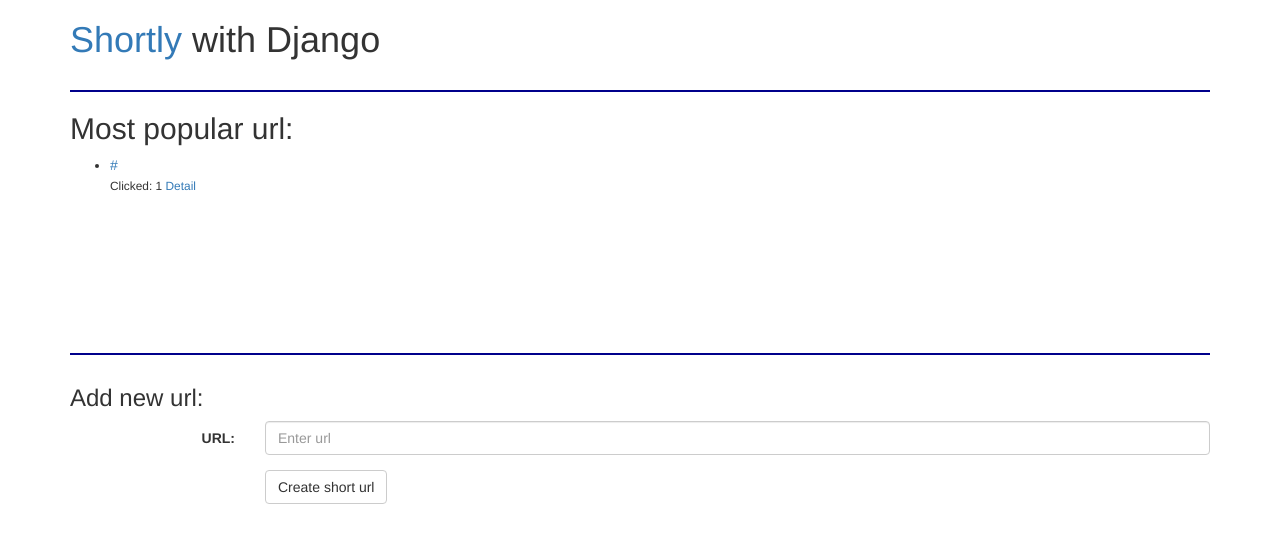
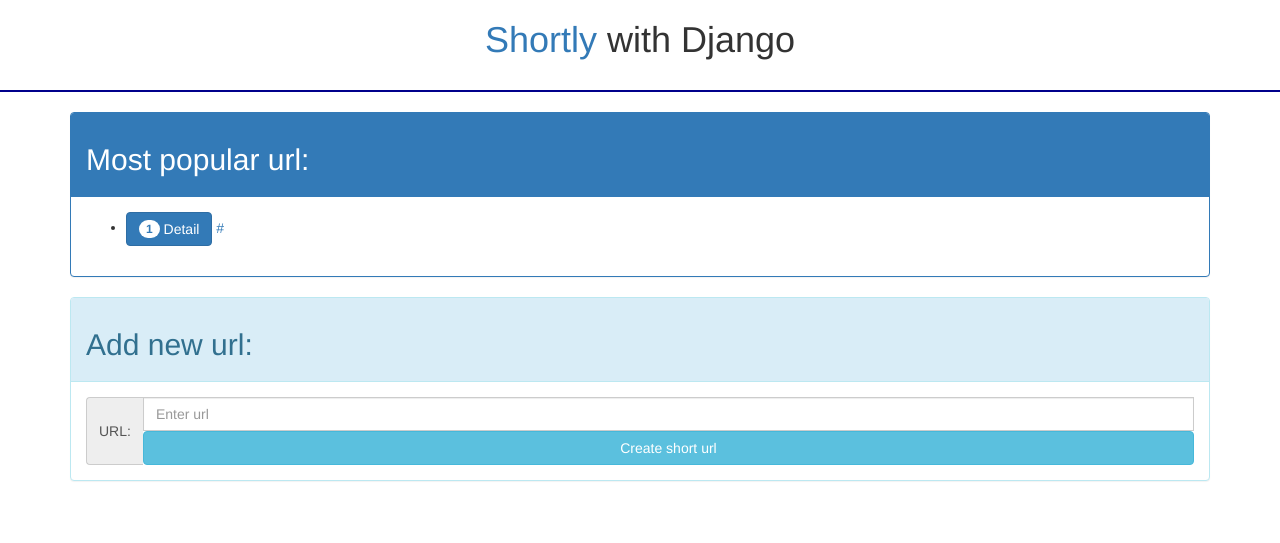
Before and after one commit to JuliFed/django_shortly, a Django app: page / in a window 1280 px wide. Shown: the top 543 px of the page. Run offline with Django 3.2, Linux system fonts and the light colour scheme; tables that the repository leaves empty hold one stand-in row (values such as "Sample post"); parts of the project's set-up code (start-up, migrations or seed data) failed here and were passed over; some libraries are stand-ins or nearby versions.

Commit message:
Changed templates

```diff
--- /dev/null
+++ b/shortly/appshortly/templates/appshortly/_partial/header.html
@@ -0,0 +1,3 @@
+<div style="text-align:center;border-bottom: 2px solid darkblue; padding-bottom:20px;margin-bottom:20px;">
+    <h1> <a href="/">Shortly</a> with Django</h1>
+</div>
--- a/shortly/appshortly/templates/appshortly/_partial/popular.html
+++ b/shortly/appshortly/templates/appshortly/_partial/popular.html
@@ -1,11 +1,15 @@
+<div class="panel panel-primary">
+    <div class="panel-heading">
         <h2> Most popular url:</h2>
-<div style="min-height:200px; margin-bottom:30px; border-bottom:2px solid darkblue;">
+    </div>
+    <div class="panel-body">
         <ul>
         {% for url in urls %}
             <li style="padding-bottom:5px;">
-            <a href="/{{ url.id }}">{{ url.url }}</a> <br/>
-            <small>Clicked: {{ url.clicked }} <a href="/{{ url.id }}/detail">Detail </a> </small>
+                <button type="button" class="btn btn-primary"><span class="badge">{{ url.clicked }}</span><a href="/{{ url.id }}/detail" style="color:#fff;"> Detail</a></button>
+                <a href="/{{ url.id }}">{{ url.url }}</a>
             </li>
         {% endfor %}
         </ul>
     </div>
+</div>
--- a/shortly/appshortly/templates/appshortly/base.html
+++ b/shortly/appshortly/templates/appshortly/base.html
@@ -1,22 +1,22 @@
-
 <!DOCTYPE html>
 <html lang="en">
 <head>
     <meta charset="UTF-8">
      <title>Shortly | {% block title %}{% endblock %}</title>
-    <link rel="stylesheet" href="https://maxcdn.bootstrapcdn.com/bootstrap/3.3.7/css/bootstrap.min.css">
+    {% load bootstrap3 %}
+    {% bootstrap_css %}
 </head>
 <body>
+    {% include 'appshortly/_partial/header.html' %}
     <div class="container">
-        <div style="border-bottom: 2px solid darkblue; padding-bottom:20px;margin-bottom:20px;">
-        <h1> <a href="/">Shortly</a> with Django</h1>
-        </div>
         {% block popular %}
-
         {% endblock %}
 
+        {% if error %}
+            <p class=error><strong>Error:</strong> {{ error }}
+        {% endif %}
+
         {% block body %}
-
         {% endblock %}
     </div>
 </body>
--- a/shortly/appshortly/templates/appshortly/index.html
+++ b/shortly/appshortly/templates/appshortly/index.html
@@ -1,35 +1,23 @@
 {% extends "appshortly/base.html" %}
-
 {% block title %} Shortly - most popular links{% endblock %}
-
-{% if error %}
-    <p class=error><strong>Error:</strong> {{ error }}
-{% endif %}
-
 {% block popular %}
     {% include 'appshortly/_partial/popular.html' %}
 {% endblock %}
+{% block body %}
+    <div class="panel panel-info">
+        <div class="panel-heading">
+            <h2> Add new url:</h2>
+        </div>
+        <div class="panel-body">
+            <form class="form-horizontal" action="/create_short_url" method="POST">
+                {% csrf_token %}
+                <div class="input-group">
+                    <span class="input-group-addon">URL:</span>
+                    <input type="text" class="form-control" id="url_link" placeholder="Enter url" name="url_link">
+                    <button type="submit" class="btn btn-info btn-block">Create short url</button>
+                </div>
 
-
-{% block body %}
-
-    {% if last_created %}
-            <h3>Last created short url: <a href="{{ last_created }}">{{ last_created }}</a> </h3>
-    {% endif %}
-
-<h3> Add new url:</h3>
-<form class="form-horizontal" action="/create_short_url" method="POST">
-    {% csrf_token %}
-    <div class="form-group">
-        <label class="control-label col-sm-2" for="url_link">URL:</label>
-        <div class="col-sm-10">
-            <input type="text" class="form-control" id="url_link" placeholder="Enter url" name="url_link">
+            </form>
         </div>
     </div>
-    <div class="form-group">
-        <div class="col-sm-offset-2 col-sm-10">
-            <button type="submit" class="btn btn-default">Create short url</button>
-        </div>
-    </div>
-</form>
 {% endblock %}
--- /dev/null
+++ b/shortly/appshortly/utils/helpers.py
@@ -0,0 +1,6 @@
+from urllib.parse import urlparse
+
+
+def is_valid_url(url):
+    parts = urlparse(url)
+    return parts.scheme in ('http', 'https')
--- a/shortly/appshortly/views.py
+++ b/shortly/appshortly/views.py
@@ -1,36 +1,36 @@
 from django.shortcuts import render, redirect, get_object_or_404
 from .models import Shortly
-from urllib.parse import urlparse
+from .utils import helpers
 
-def index(request, error=None):
-    print('error', error)
+
+def index(request):
     if not Shortly.objects.first():
         return render(request, 'appshortly/index.html', {"urls": []})
 
-    urls = Shortly.objects.order_by('-clicked')[:10]
-    return render(request, 'appshortly/index.html', {"urls": urls, "error": error})
+    urls = Shortly.objects.order_by('-clicked')[:7]
+    return render(request, 'appshortly/index.html', {"urls": urls})
 
-
-def is_valid_url(url):
-    parts = urlparse(url)
-    return parts.scheme in ('http', 'https')
 
 def create_new_url(request):
     if request.method == 'POST':
-
         unique_link = Shortly.objects.filter(url=request.POST.get('url_link')).first()
         if unique_link:
             return redirect('/%s' % unique_link.id)
 
-        if is_valid_url(request.POST.get('url_link')):
+        if helpers.is_valid_url(request.POST.get('url_link')):
             url = Shortly(url=request.POST.get('url_link'))
             url.save()
-            return render(request, 'appshortly/detail.html', {"url": url, "host_name": request.build_absolute_uri()})
+            return render(request, 'appshortly/detail.html', {"url": url, "host_name": request.get_host()})
         else:
             # TODO - Передать ошибку !
-            return redirect('/')
+            if not Shortly.objects.first():
+                return render(request, 'appshortly/index.html', {"urls": []})
+
+            urls = Shortly.objects.order_by('-clicked')[:7]
+            return render(request, 'appshortly/index.html', {"urls": urls, "error": "Can't create new short link. Invalid URL."})
 
     return redirect('/')
+
 
 def view_url(request, url_id):
     url = get_object_or_404(Shortly, id=url_id)
--- a/shortly/shortly/settings.py
+++ b/shortly/shortly/settings.py
@@ -23,7 +23,7 @@
 SECRET_KEY = 'av+!9^17r57a)6&$83-*rlt@%&+d-hu#@6yyv6ng$if@2bi8$b'
 
 # SECURITY WARNING: don't run with debug turned on in production!
-DEBUG = False
+DEBUG = True
 
 ALLOWED_HOSTS = ['localhost', '127.0.0.1', ]
 
@@ -37,6 +37,7 @@
     'django.contrib.messages',
     'django.contrib.staticfiles',
     'appshortly',
+    'bootstrap3',
 ]
 
 MIDDLEWARE = [
```
Also changed, not shown: shortly/appshortly/templates/appshortly/detail.html (+20 -12 lines), README.md, shortly/appshortly/utils/__init__.py (added). Lines whose indentation alone changed are shown as unchanged.
